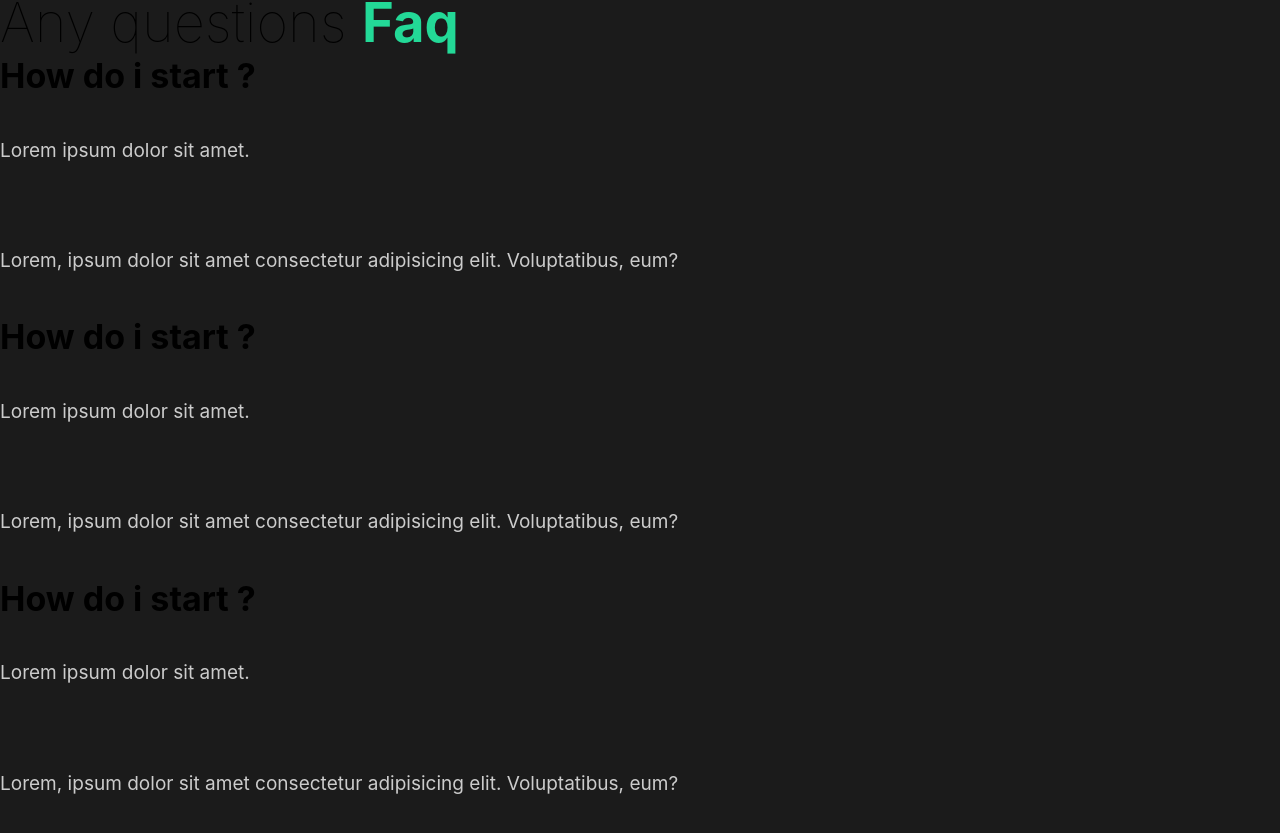
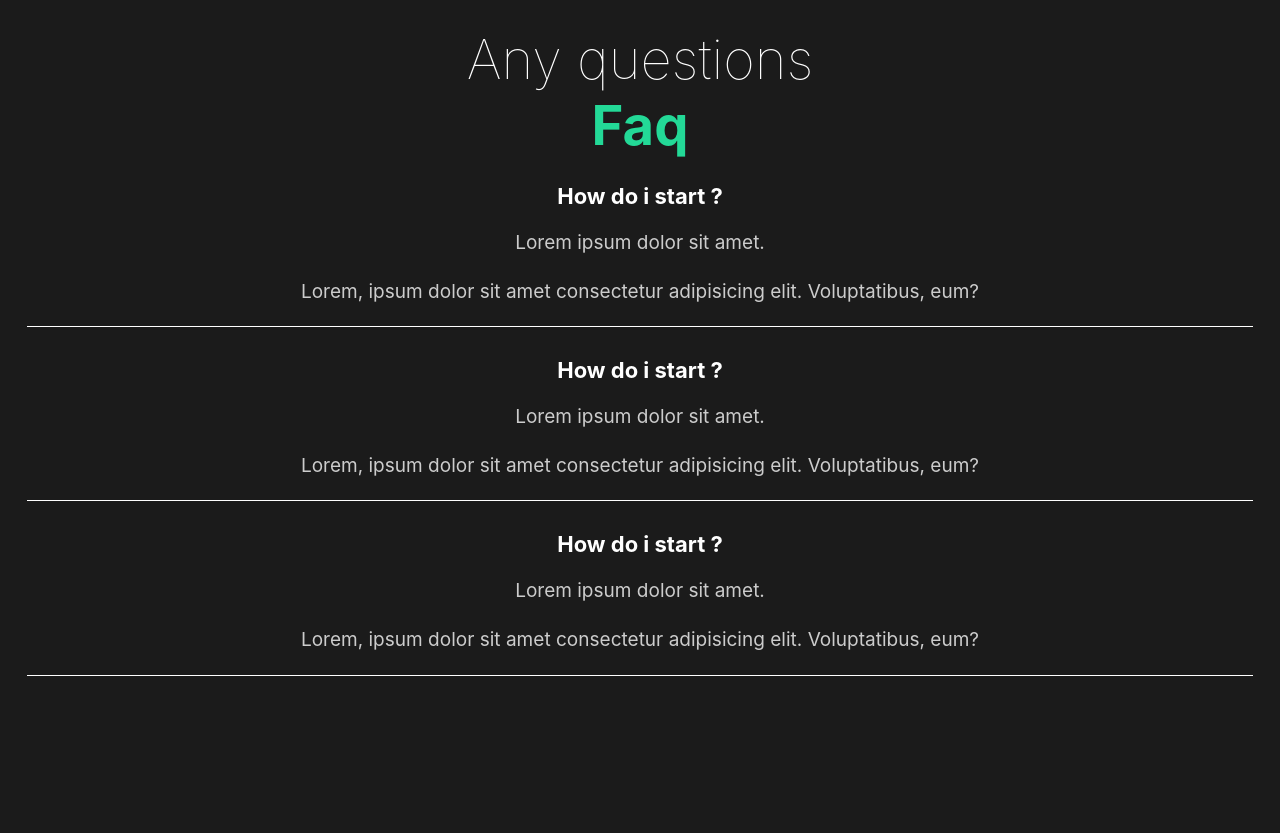
Before and after one commit to nasujon/Captures-portfolio-website-react, a React (Create React App) app: page / in a window 1280 px wide. Shown: the part 2183-3016 px from the top of the page. After the commit the page ends 2901 px from the top, so only its background shows below. Built offline with nearby package versions, Linux system fonts and the light colour scheme.

Commit message:
added faq styles

```diff
--- a/src/components/FaqSection.js
+++ b/src/components/FaqSection.js
@@ -1,8 +1,9 @@
 import React from 'react'
-
+import styled from 'styled-components'
+import {About} from '../styles';
 const FaqSection = () => {
   return (
-    <div className="faqs">
+    <Faq>
 
       <h2>Any questions <span>Faq</span></h2>
       <div className="question">
@@ -12,6 +13,7 @@
           <p>Lorem ipsum dolor sit amet.</p>
           <p>Lorem, ipsum dolor sit amet consectetur adipisicing elit. Voluptatibus, eum?</p>
         </div>
+        <div className="faq-line"></div>
       </div>
       <div className="question">
         <h4>How do i start ?</h4>
@@ -20,6 +22,7 @@
           <p>Lorem ipsum dolor sit amet.</p>
           <p>Lorem, ipsum dolor sit amet consectetur adipisicing elit. Voluptatibus, eum?</p>
         </div>
+        <div className="faq-line"></div>
       </div>
       <div className="question">
         <h4>How do i start ?</h4>
@@ -28,9 +31,36 @@
           <p>Lorem ipsum dolor sit amet.</p>
           <p>Lorem, ipsum dolor sit amet consectetur adipisicing elit. Voluptatibus, eum?</p>
         </div>
+        <div className="faq-line"></div>
       </div>
-    </div>
+    </Faq>
   )
 }
 
+const Faq = styled(About)`
+  display: block;
+  span{
+    display:block;
+  }
+  h2{
+    padding: 10px;
+  }
+  h4{
+    font-size: 22px
+  }
+  .question{
+    padding: 15px 0;
+    cursor: pointer;
+  }
+  p{
+    padding:10px 0;
+  }
+  .answer{
+    padding: 10px 0;
+  }
+  .faq-line{
+    border-bottom: 1px solid #fff;
+  }
+`;
+
 export default FaqSection
```
